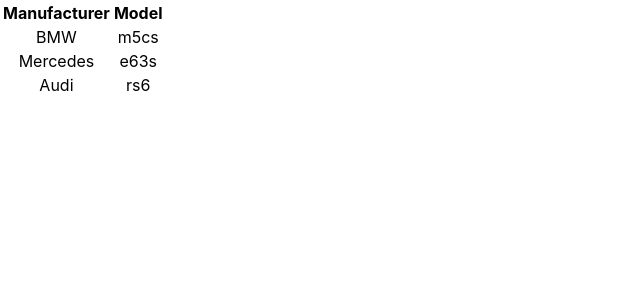
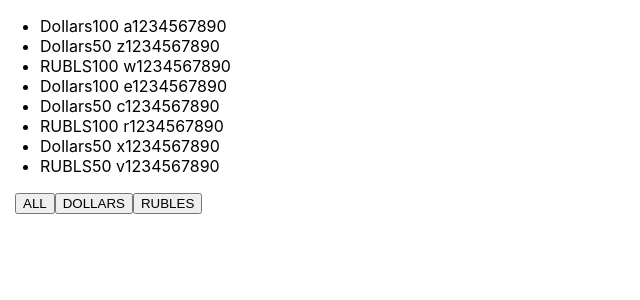
Before and after one commit to Viktoriyadegt/microtasks, a React (Create React App) app: page / in a window 1280 px wide. Shown: the top 300 px of the page, without its empty margins (0-640 px from the left). Built offline with nearby package versions, Linux system fonts and the light colour scheme.

Commit message:
bankomat+button

```diff
--- a/src/App.tsx
+++ b/src/App.tsx
@@ -1,19 +1,63 @@
-import React from 'react';
+import React, {useState} from 'react';
 import './App.css';
 import {TopCars} from "./components/topCars/TopCars";
+import {Bankomat} from "./components/bankomat/Bankomat";
+
+
+export type MoneyType = {
+    banknots: string,
+    value: number,
+    number: string
+}
+
+export type FilterValueType = 'all' | 'rubles' | 'dollars'
+
 
 function App() {
 
-  const topCars = [
-    {manufacturer:'BMW', model:'m5cs'},
-    {manufacturer:'Mercedes', model:'e63s'},
-    {manufacturer:'Audi', model:'rs6'}
-  ]
-  return (
-      <div className="App">
-        <TopCars cars={topCars}/>
-      </div>
-  );
+    // const topCars = [
+    //   {manufacturer:'BMW', model:'m5cs'},
+    //   {manufacturer:'Mercedes', model:'e63s'},
+    //   {manufacturer:'Audi', model:'rs6'}
+    // ]
+
+
+    const [money, setMoney] = useState<Array<MoneyType>>([
+        {banknots: 'Dollars', value: 100, number: ' a1234567890'},
+        {banknots: 'Dollars', value: 50, number: ' z1234567890'},
+        {banknots: 'RUBLS', value: 100, number: ' w1234567890'},
+        {banknots: 'Dollars', value: 100, number: ' e1234567890'},
+        {banknots: 'Dollars', value: 50, number: ' c1234567890'},
+        {banknots: 'RUBLS', value: 100, number: ' r1234567890'},
+        {banknots: 'Dollars', value: 50, number: ' x1234567890'},
+        {banknots: 'RUBLS', value: 50, number: ' v1234567890'},
+    ])
+
+    const [filter, setFilter] = useState<FilterValueType>('all');
+    let filteredMoney = money;
+    if (filter === 'dollars') {
+        filteredMoney = filteredMoney.filter(f => f.banknots === 'Dollars')
+    }
+
+    if (filter === 'rubles') {
+        filteredMoney = filteredMoney.filter(f => f.banknots === 'RUBLS')
+    }
+
+    const filterValue = (filter: FilterValueType) => {
+        setFilter(filter)
+    }
+
+
+    return (
+        <div>
+            {/*<TopCars cars={topCars}/>*/}
+            <Bankomat filteredMoney={filteredMoney}
+                      filterValue={filterValue}
+            />
+
+
+        </div>
+    );
 }
 
 export default App;
--- /dev/null
+++ b/src/components/bankomat/Bankomat.tsx
@@ -0,0 +1,34 @@
+import React from 'react';
+import {FilterValueType, MoneyType} from "../../App";
+import {Button} from "./Button";
+
+type BankomatType = {
+    filteredMoney: MoneyType[]
+    filterValue: (filter: FilterValueType) => void
+}
+
+export const Bankomat = (props: BankomatType) => {
+
+    return (
+        <div>
+            <ul>
+                {props.filteredMoney.map((item, index) => {
+                        return (
+                            <li key={index}>
+                                <span>{item.banknots}</span>
+                                <span>{item.value}</span>
+                                <span>{item.number}</span>
+                            </li>
+                        )
+                    }
+                )}
+            </ul>
+            <div style={{margin: '15px'}}>
+                <Button title={'ALL'} callback={() => props.filterValue('all')}/>
+                <Button title={'DOLLARS'} callback={() => props.filterValue('dollars')}/>
+                <Button title={'RUBLES'} callback={() => props.filterValue('rubles')}/>
+            </div>
+
+        </div>
+    );
+};
--- /dev/null
+++ b/src/components/bankomat/Button.tsx
@@ -0,0 +1,14 @@
+import React from 'react';
+
+type ButtonType = {
+    title: string;
+    callback?: () => void;
+}
+
+export const Button = (props: ButtonType) => {
+    return (
+        <>
+            <button  onClick={props.callback}>{props.title}</button>
+        </>
+    );
+};
```
Also changed, not shown: 1 other file (tests, documents, lock files or other folders).
